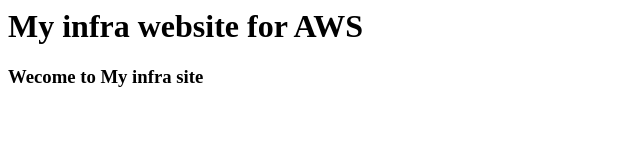
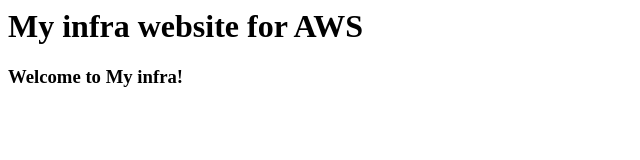
Before and after one commit to nexusiscouk/infranet, a plain HTML site: page index.html in a window 1280 px wide. Shown: the full height of the page, 0-640 px from the left. Drawn offline with Linux system fonts and the light colour scheme.

Commit message:
Update index.html

```diff
--- a/index.html
+++ b/index.html
@@ -1,2 +1,2 @@
 <h1>My infra website for AWS</h1>
-<h3>Wecome to My infra site</h3
+<h3>Welcome to My infra!</h3
```
